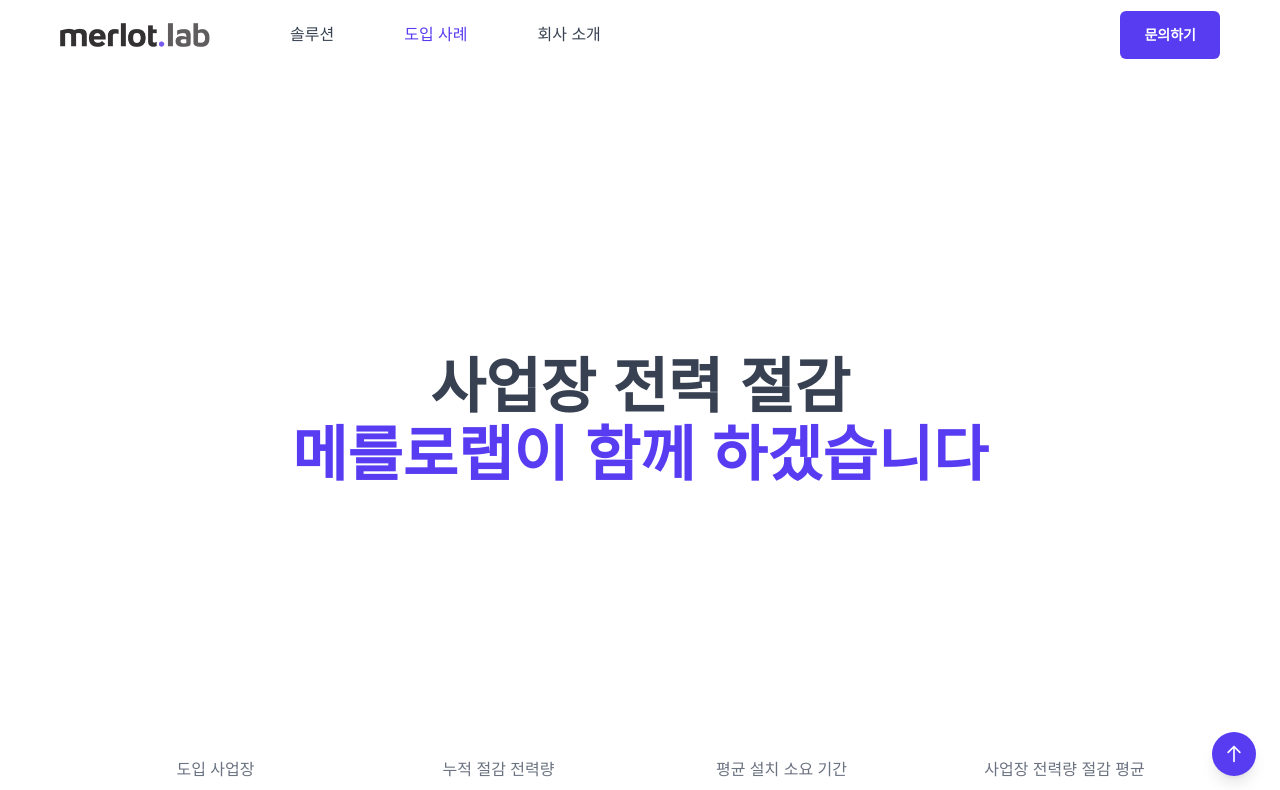
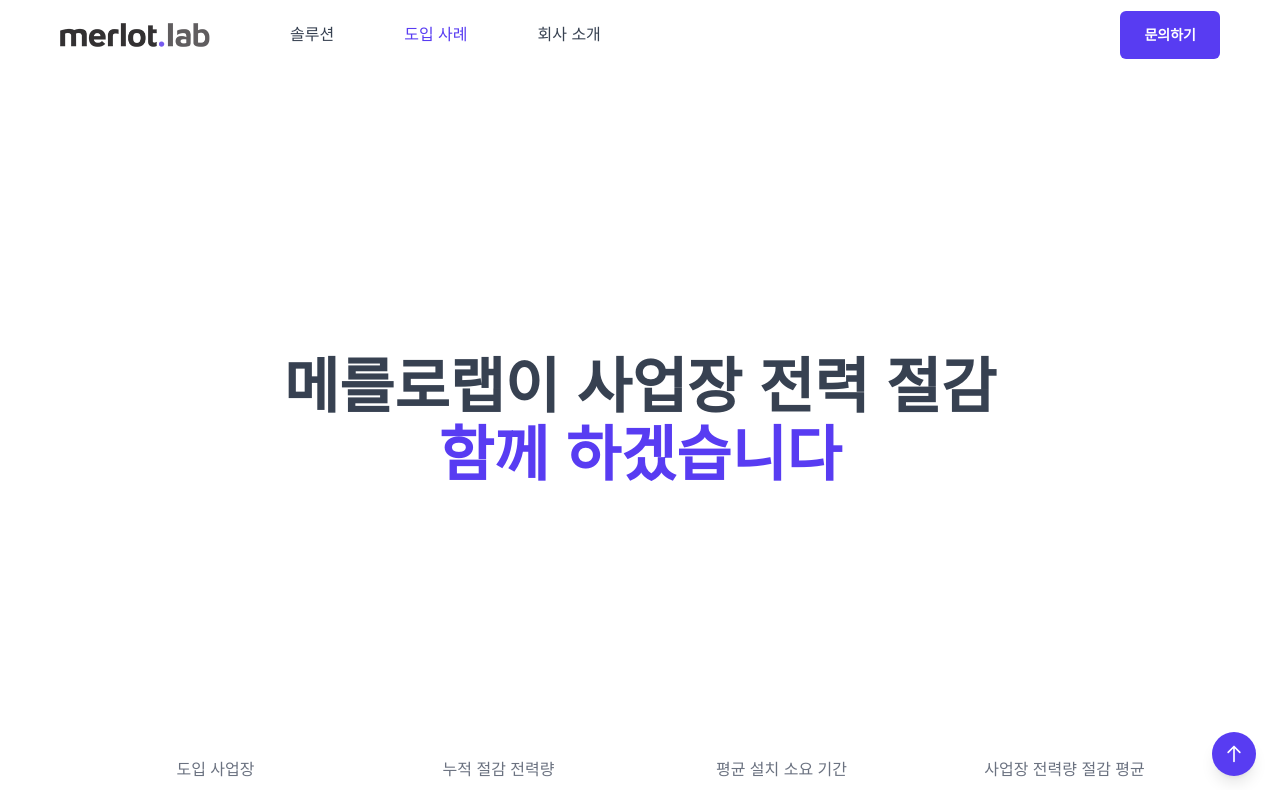
Before and after one commit to xlxhollywood/merlotlab-b2b, a Next.js app: page /use-cases in a window 1280 px wide. Shown: the top 790 px of the page. Built offline with nearby package versions, Linux system fonts and the light colour scheme.

Commit message:
Add: SplitText animation to use-cases page title

```diff
--- a/src/app/use-cases/page.tsx
+++ b/src/app/use-cases/page.tsx
@@ -56,10 +56,10 @@ export default function UseCases() {
         <div className="inner-container relative max-w-[1120px] mx-auto">
           <div className="py-48 text-center text-gray-700">
             <h2 className="text-6xl font-bold leading-[60px] text-center text-gray-700">
-              사업장 전력 절감
+              <SplitText text="메를로랩이 사업장 전력 절감" delay={100} />
               <br />
               <span className="text-primary block mt-2">
-                <SplitText text="메를로랩이 " delay={100} />함께 하겠습니다
+                <SplitText text="함께 하겠습니다" delay={200} />
               </span>
             </h2>
           </div>
```
